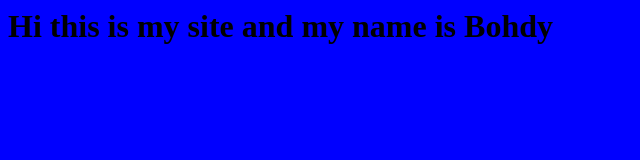
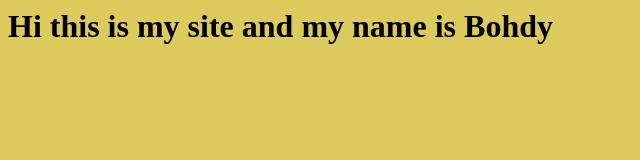
Before and after one commit to Bcarnoo/CV, a plain HTML site: page index.html in a window 1280 px wide. Shown: the whole page, without its empty margins (0-640 px from the left). Drawn offline with Linux system fonts and the light colour scheme.

Commit message:
Update index.html

```diff
--- a/index.html
+++ b/index.html
@@ -2,7 +2,7 @@
   <head>
     <title> It's me Bohdy</title>
   </head>
-  <body style="background-color: #0000FF;">
+  <body style="background-color: #DCCA5C;">
     <h1> Hi this is my site and my name is Bohdy </h1>
 
   </body>
```
